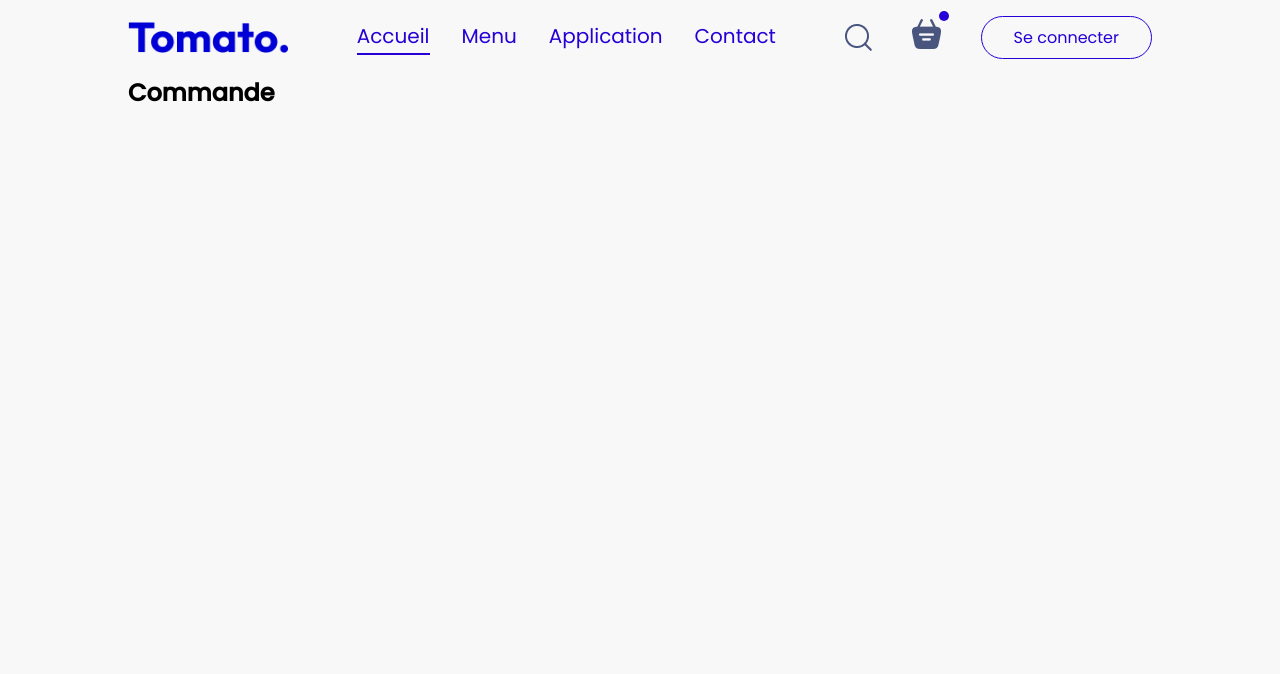
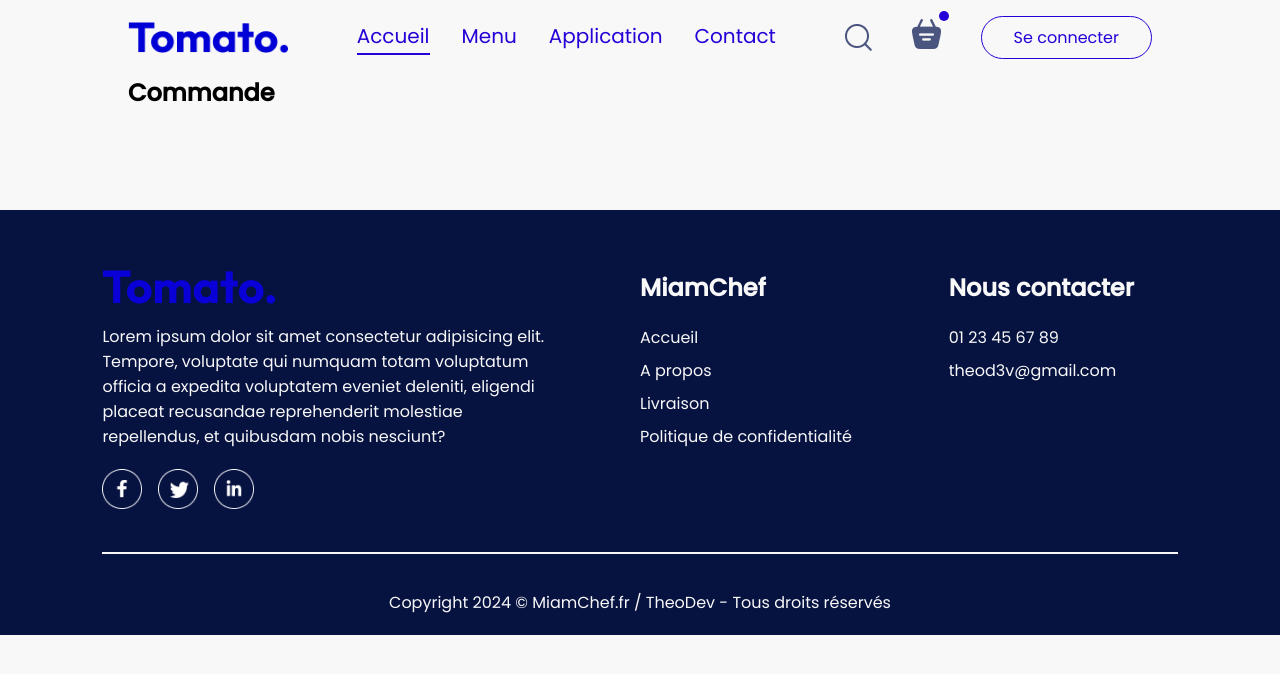
Before and after one commit to TheoAt/food-delivery-app, a React (Vite) app in the folder frontend/: page /commande in a window 1280 px wide. Shown: the top 674 px of the page. Built offline with nearby package versions, Linux system fonts and the light colour scheme.

Commit message:
add footer section

```diff
--- a/frontend/src/App.jsx
+++ b/frontend/src/App.jsx
@@ -11,9 +11,11 @@ import { Routes, Route } from 'react-router-dom'
 import Home from './pages/Home/Home'
 import Cart from './pages/Cart/Cart'
 import PlaceOrder from './pages/PlaceOrder/PlaceOrder'
+import Footer from './components/Footer/Footer'
 
 const App = () => {
   return (
+    <>
       <div className='app-container'>
         <Navbar />
 
@@ -23,6 +25,9 @@ const App = () => {
           <Route path='/commande' element={<PlaceOrder />} />
         </Routes>
       </div>
+
+      <Footer />
+    </>
   )
 }
 
--- /dev/null
+++ b/frontend/src/components/Footer/Footer.css
@@ -0,0 +1,53 @@
+.footer-container {
+    color: var(--light-color);
+    background-color: #061240;
+    display: flex;
+    flex-direction: column;
+    align-items: center;
+    gap: 20px;
+    padding: 20px 8vw;
+    padding-top: 60px;
+    margin-top: 100px;
+}
+
+.footer-content {
+    width: 100%;
+    display: grid;
+    grid-template-columns: 2fr 1fr 1fr;
+    gap: 80px;
+}
+
+.footer-logo {
+    filter: invert(13%) sepia(87%) saturate(5582%) hue-rotate(255deg) brightness(75%) contrast(138%);
+}
+
+.footer-content-left,
+.footer-content-center,
+.footer-content-right {
+    display: flex;
+    flex-direction: column;
+    align-items: start;
+    gap: 20px;
+}
+
+.footer-content-left li,
+.footer-content-center li,
+.footer-content-right li {
+    list-style: none;
+    margin-bottom: var(--spacing);
+    cursor: pointer;
+}
+
+.footer-social-icons img {
+    width: 40px;
+    margin-right: var(--spacing-medium);
+    cursor: pointer;
+}
+
+.footer-container hr {
+    width: 100%;
+    height: 2px;
+    margin: var(--spacing-medium) 0;
+    background-color: var(--light-color);
+    border: none;
+}
--- /dev/null
+++ b/frontend/src/components/Footer/Footer.jsx
@@ -0,0 +1,49 @@
+import React from 'react'
+import './Footer.css'
+import { assets } from '../../assets/assets'
+
+const Footer = () => {
+
+    const date = new Date()
+
+    return (
+        <div className='footer-container' id='footer'>
+            <div className="footer-content">
+                <div className="footer-content-left">
+                    <img src={assets.logo} alt="logo_footer" className="footer-logo" />
+                    <p>Lorem ipsum dolor sit amet consectetur adipisicing elit. Tempore, voluptate qui numquam totam voluptatum officia a expedita voluptatem eveniet deleniti, eligendi placeat recusandae reprehenderit molestiae repellendus, et quibusdam nobis nesciunt?</p>
+
+                    <div className="footer-social-icons">
+                        <img src={assets.facebook_icon} alt="facebook_icon" />
+                        <img src={assets.twitter_icon} alt="twitter_icon" />
+                        <img src={assets.linkedin_icon} alt="linkedin_icon" />
+                    </div>
+                </div>
+
+                <div className="footer-content-center">
+                    <h2>MiamChef</h2>
+                    <ul>
+                        <li>Accueil</li>
+                        <li>A propos</li>
+                        <li>Livraison</li>
+                        <li>Politique de confidentialité</li>
+                    </ul>
+                </div>
+
+                <div className="footer-content-right">
+                    <h2>Nous contacter</h2>
+                    <ul>
+                        <li>01 23 45 67 89</li>
+                        <li>theod3v@gmail.com</li>
+                    </ul>
+                </div>
+            </div>
+
+            <hr />
+
+            <p className="footer-copyright">Copyright {date.getFullYear()} © MiamChef.fr / TheoDev - Tous droits réservés </p>
+        </div>
+    )
+}
+
+export default Footer
```
Lines whose indentation alone changed are shown as unchanged.
